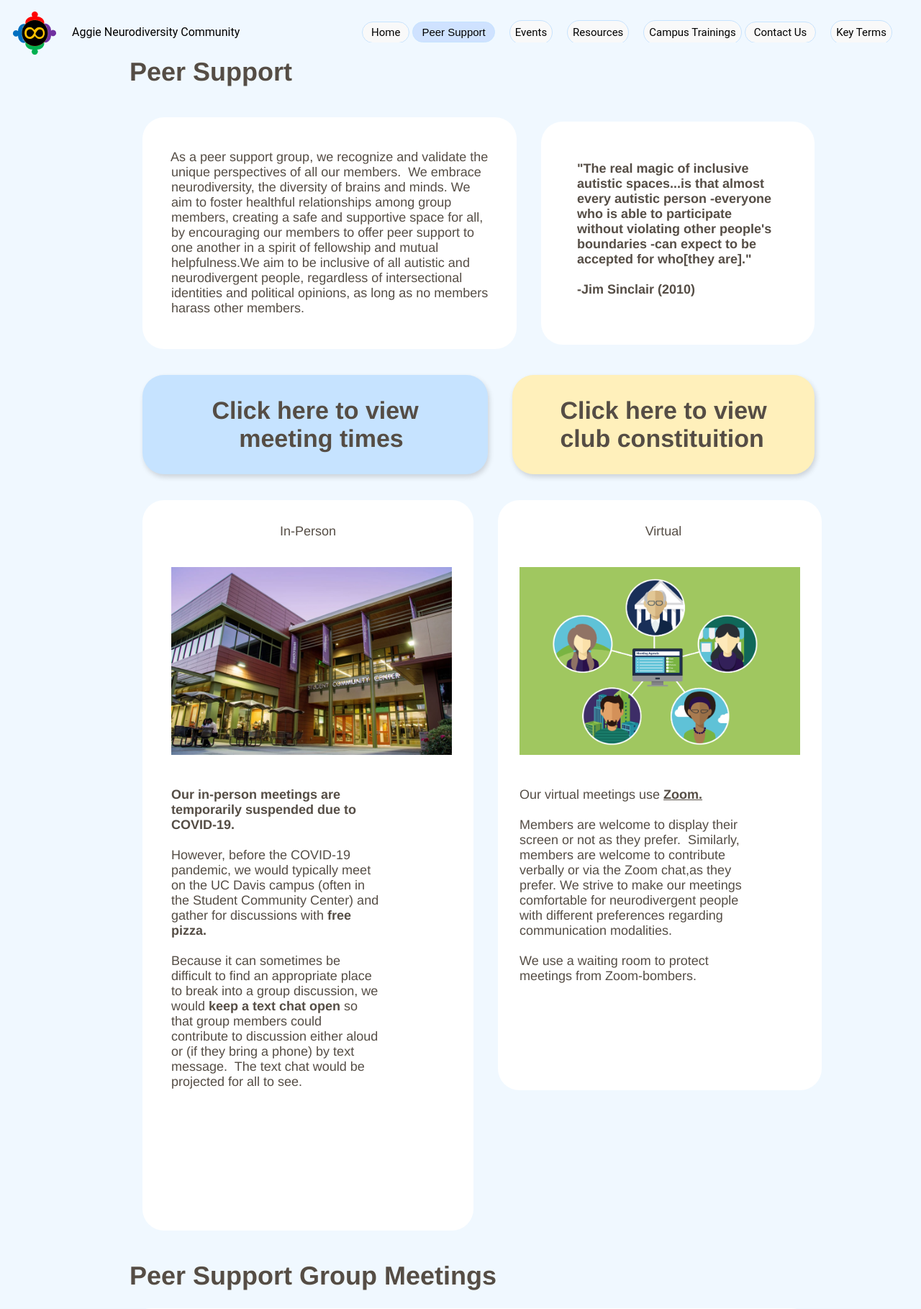
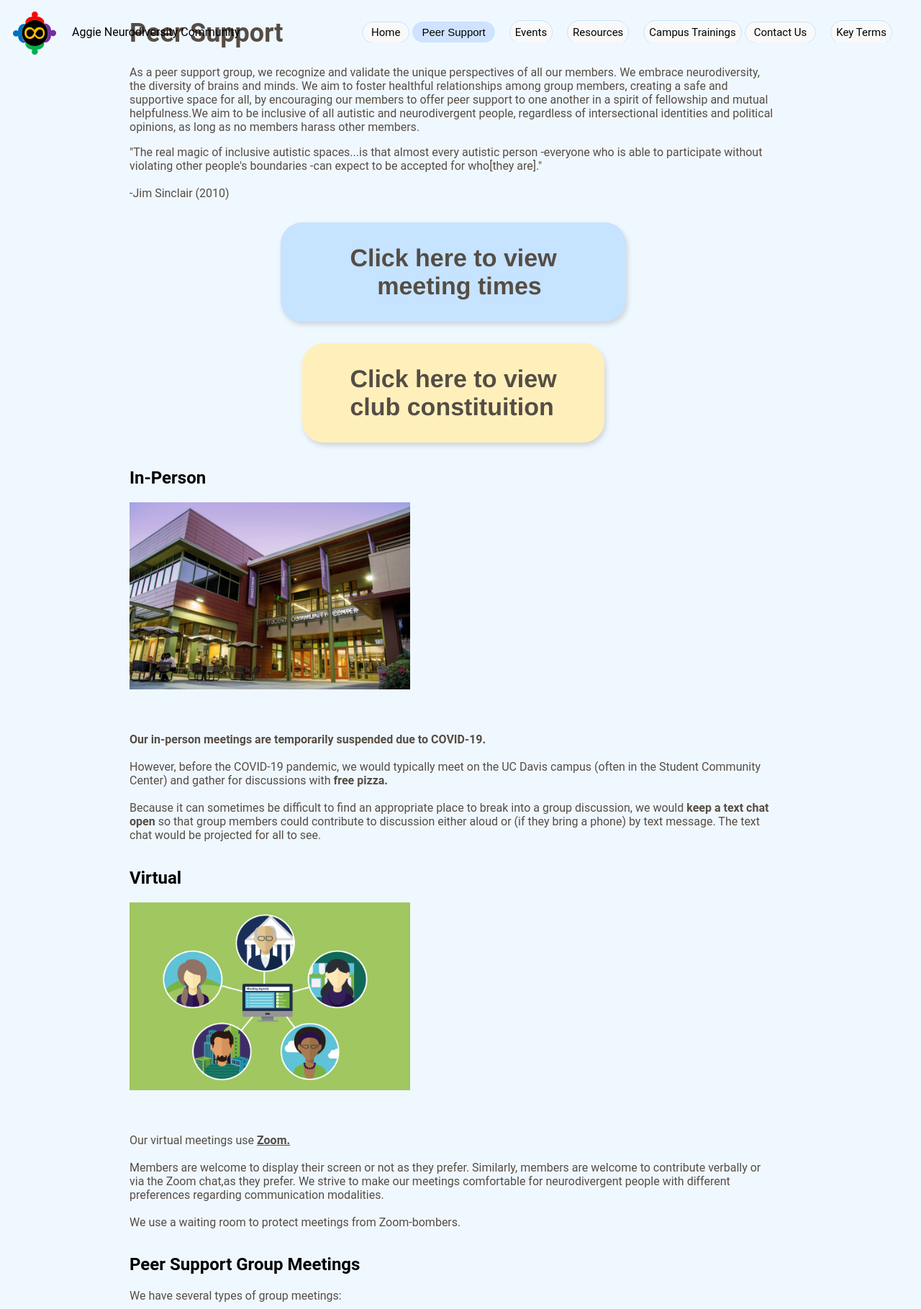
Before and after one commit to Autism-Neurodiversity-Community-UCD/ancwebsite, a Flask app: page /peersupport in a window 1280 px wide. Shown: the top 1819 px of the page at 72% size. Run offline with Flask 2, Linux system fonts and the light colour scheme.

Commit message:
Update ANCpeersupport.html

```diff
--- a/templates/ANCpeersupport.html
+++ b/templates/ANCpeersupport.html
@@ -24,14 +24,15 @@
 
 
 <body>
+  <main>
 
-<div id="includedContent" class="container"></div>
-<div id="container">
+    <div class="title">
       <h1>Peer Support</h1>
-    <table>
-        <tr>
-            <td>
-    <pre class="class_one">
+    </div>
+
+
+    <div class="big-container left">
+        <p class="item">
         As a peer support group, we recognize and validate the
         unique perspectives of all our members.  We embrace
         neurodiversity, the diversity of brains and minds. We
@@ -43,169 +44,141 @@
         neurodivergent people, regardless of intersectional
         identities and political opinions, as long as no members
         harass other members.
-    </pre>
-
-            </td>
-
-            <td>
-    <pre class="class_two">
+        </p>
+      </div>
+      <div class="small-container right">
+        <p class="quote">
         "The real magic of inclusive
         autistic spaces...is that almost
         every autistic person -everyone
         who is able to participate
         without violating other people's
         boundaries -can expect to be
-    accepted for who[they are]."
-
+        accepted for who[they are]." <br>  <br>
         -Jim Sinclair (2010)
-    </pre>
-
-            </td>
-
-        </tr>
-
-    </table>
-
-    <table>
-        <tr>
-            <td>
+        </p>
+      </div>
+    <div class="flex-container left">
       <p class="class_three">
         <a style="text-decoration:none;color: #554D45;" href="/events"> Click here to view<br> &nbsp &nbsp meeting times</a>
       </p>
-            </td>
-
-            <td>
+    </div>
+    <div class="flex-container right">
       <p class="class_four">
         <a style="text-decoration:none;color: #554D45;" href="https://drive.google.com/file/d/1Zc02VMFPEbVgSpFBj4KQHML61qKXTNTI/view?usp=sharing"> Click here to view<br> club constituition</a>
       </p>
-            </td>
+    </div>
 
-        </tr>
+    <div class="flex-container left">
+      <div class="item">
+      <h2>In-Person</h2>
+      <img src="../static/icons/pic2.png"
+           alt='Student Community Center' width="390" height="260.4">
+      <p>
+      <b>Our in-person meetings are temporarily suspended due to COVID-19.</b>
+      <br>
+      <br>
+      However, before the COVID-19 pandemic, we would typically meet on the UC Davis campus (often in the Student Community Center) and gather for discussions with <b>free pizza.</b>
+      <br>
+      <br>
+      Because it can sometimes be difficult to find an appropriate place to break into a group discussion, we would <b>keep a text chat open</b> so that group members could contribute to discussion either aloud or (if they bring a phone) by text message.  The text chat would be projected for all to see.
+      </p>
+      </div>
+    </div>
+    <div class="flex-container right">
+      <div class="item">
+      <h2>Virtual</h2>
+      <img src="../static/icons/pic1.png"
+           alt='graphic showing five cartoon people connected to a computer'
+           width="390" height="260.4">
+      <p>Our virtual meetings use <b><ins>Zoom.</ins></b>
+        <br>
+        <br>
+        Members are welcome to display their screen or not as they prefer.  Similarly, members are welcome to contribute verbally or via the Zoom chat,as they prefer. We strive to make our meetings comfortable for neurodivergent people with different preferences regarding communication modalities.
+      <br>
+      <br>
+      We use a waiting room to protect meetings from Zoom-bombers.
+      </p>
+      </div>
+    </div>
 
-    </table>
+    </main>
 
+  <main>
+  <div class="subtitle">
+    <h2>Peer Support Group Meetings</h2>
+  </div>
 
-
-    <table>
-        <tr>
-            <td>
-                <pre class="class_five">
-<p class="flex-container">In-Person</p>
-<img src="../static/icons/pic2.png" alt='SSC' width="390" height="260.4"><b>
-Our in-person meetings are
-temporarily suspended due to
-COVID-19.</b>
-
-However, before the COVID-19
-pandemic, we would typically meet
-on the UC Davis campus (often in
-the Student Community Center) and
-gather for discussions with <b>free
-pizza.</b>
-
-Because it can sometimes be
-difficult to find an appropriate place
-to break into a group discussion, we
-would <b>keep a text chat open</b> so
-that group members could
-contribute to discussion either aloud
-or (if they bring a phone) by text
-message.  The text chat would be
-projected for all to see.
-                </pre>
-            </td>
-
-            <td valign="top">
-                <pre class="class_six">
-<p class="flex-container">Virtual</p>
-<img src="../static/icons/pic1.png" alt='virtual_meeting'width="390" height="260.4">
-Our virtual meetings use <b><ins>Zoom.</ins></b>
-
-Members are welcome to display their
-screen or not as they prefer.  Similarly,
-members are welcome to contribute
-verbally or via the Zoom chat,as they
-prefer. We strive to make our meetings
-comfortable for neurodivergent people
-with different preferences regarding
-communication modalities.
-
-We use a waiting room to protect
-meetings from Zoom-bombers.
-                </pre>
-            </td>
-
-        </tr>
-
-    </table>
-
-
-<h1>Peer Support Group Meetings</h1>
-<pre class="class_seven">
+  <div class="all-container">
+        <p class="item">
 We have several types of group meetings:
-
+<br><br>
        &#8226   Presentations delivered by neurodivergent or neurotypical speakers who have
            information of interest to group members.  This might include information about
            various divergent neurotypes, information about community supports or
-           resources, information about the intense interests of group members, and so on.
+           resources, information about the intense interests of group members, and so on.<br>
        &#8226   Facilitated discussions on a specific topic of importance to group members.
            For example, we have discussed coping with COVID-related stress, time
-           management, and other topics.
+           management, and other topics.<br>
        &#8226   Unstructured social meetings in which members can share updates about
-           their lives, discuss topics of interest, and converse with one another.
+           their lives, discuss topics of interest, and converse with one another.<br><br>
 
 We hope to foster an environment where all members are comfortable participating,
 but there is no obligation to speak (whether aloud or by text chat) during meetings.
-</pre>
+        </p>
+      </div>
 
+  <div class="subtitle">
+    <h2>Discord</h2>
+  </div>
 
-<h1>Discord</h1>
-<pre class="class_eight">
+  <div class="all-container">
+        <p class="item">
 We have also established a Discord chat group in order to facilitate ongoing social
 connection and discussion in our peer support community.
-
+<br><br>
 We currently have channels devoted to topics as diverse as academic experiences,
 our various intense interests, neurodiversity research, neurodiversity resources,
 and animal photos/videos, and we continue to add more channels whenever someone
 thinks of a good topic!
-
+<br><br>
 If you are a neurodivergent person interested in joining our Discord chat group,
 please <a style="text-decoration:none;color: #554D45;" href="/contactus"><b><ins>contact us</ins></b></a>.
-</pre>
+        </p>
+      </div>
 
+  <div class="subtitle">
+    <h2>Community and Culture</h2>
+  </div>
 
-<h1>Community and culture</h1>
-
-
-<pre class="class_eight">
+  <div class="all-container">
+        <p class="item">
 As a community of neurodivergent students, we are engaged in the
 creative production of a neurodivergent culture, one which demonstrates the unique
 talents and perspectives of each neurodivergent person.  This gives us agency
 and allows us to reach out to the larger community around us.
-
+<br><br>
 Indeed, some of our members are offering neurodiversity trainings to UC
 Davis campus faculty and staff.  However, participation in these trainings
 is completely optional and not in any way expected of group members: as
 neurodivergent students, we often have stressful lives, and our community aims to
 be a source of support to group members rather than a drain on our time and
 energy.
-</pre>
+        </p>
+      </div>
 
-<div class="flex-container">
-<pre class="class_nine">
+  <div class="narrow-container">
+<pre class="class_four">
 <a style="text-decoration:none;color: #554D45;" href="/resources">
      Click here to view
    resources for autistic
  & neurodivergent people </a>
 </div>
-</pre>
-<pre class="footer">
-Note that the Aggie Neurodiversity Community at UC Davis is a group run by and for neurodivergent students. We are not part of the UC Davis
-               administration. As such, the views expressed on this website should not be taken to reflect the positions of UC Davis.
-</pre>
+</main>
 
-
-</div>
+ <footer>
+   <div id="disclaimer">Note that the Aggie Neurodiversity Community at UC Davis is a group run by and for neurodivergent students. We are not part of the UC Davis administration. As such, the views expressed on this website should not be taken to reflect the positions of UC Davis.</div>
+ </footer>
 
 </body>
 </html>
```
Lines whose indentation alone changed are shown as unchanged.
